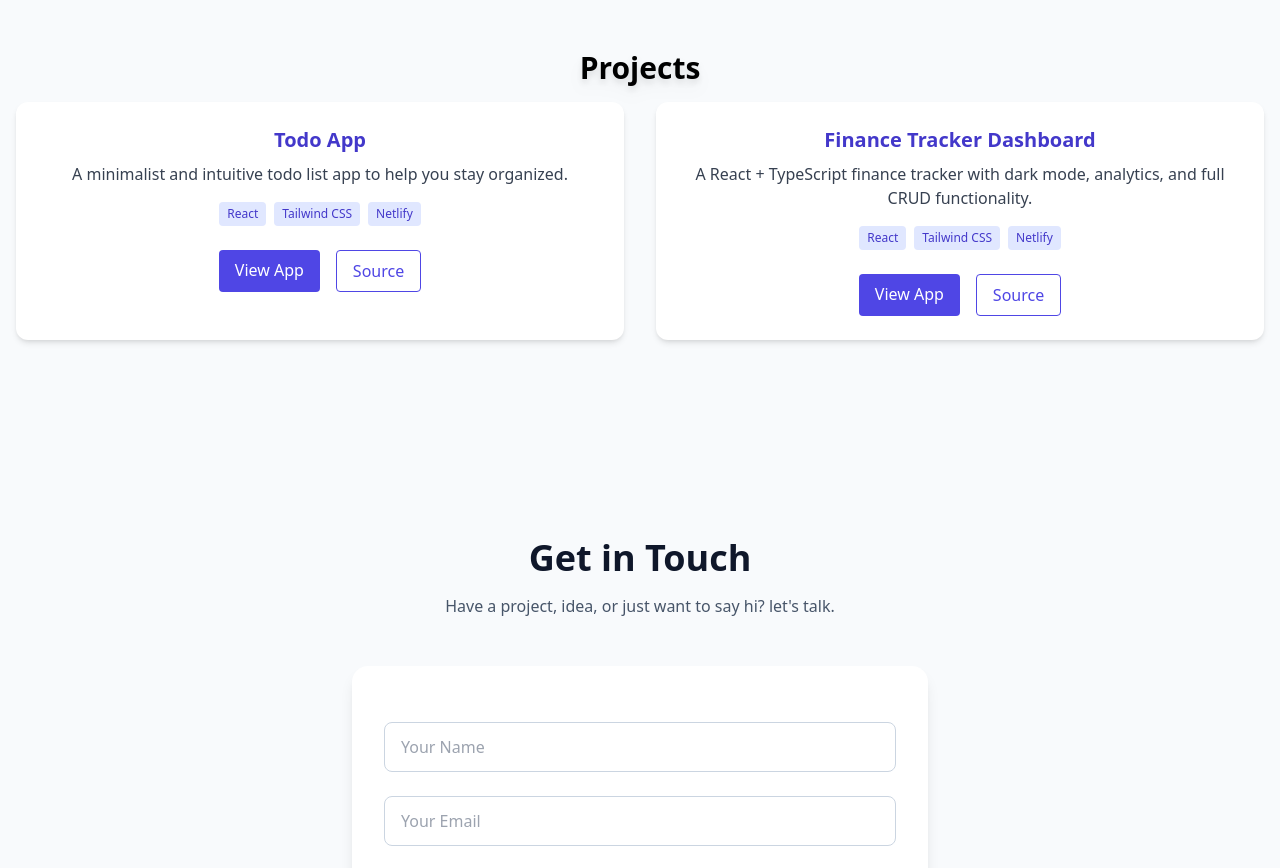
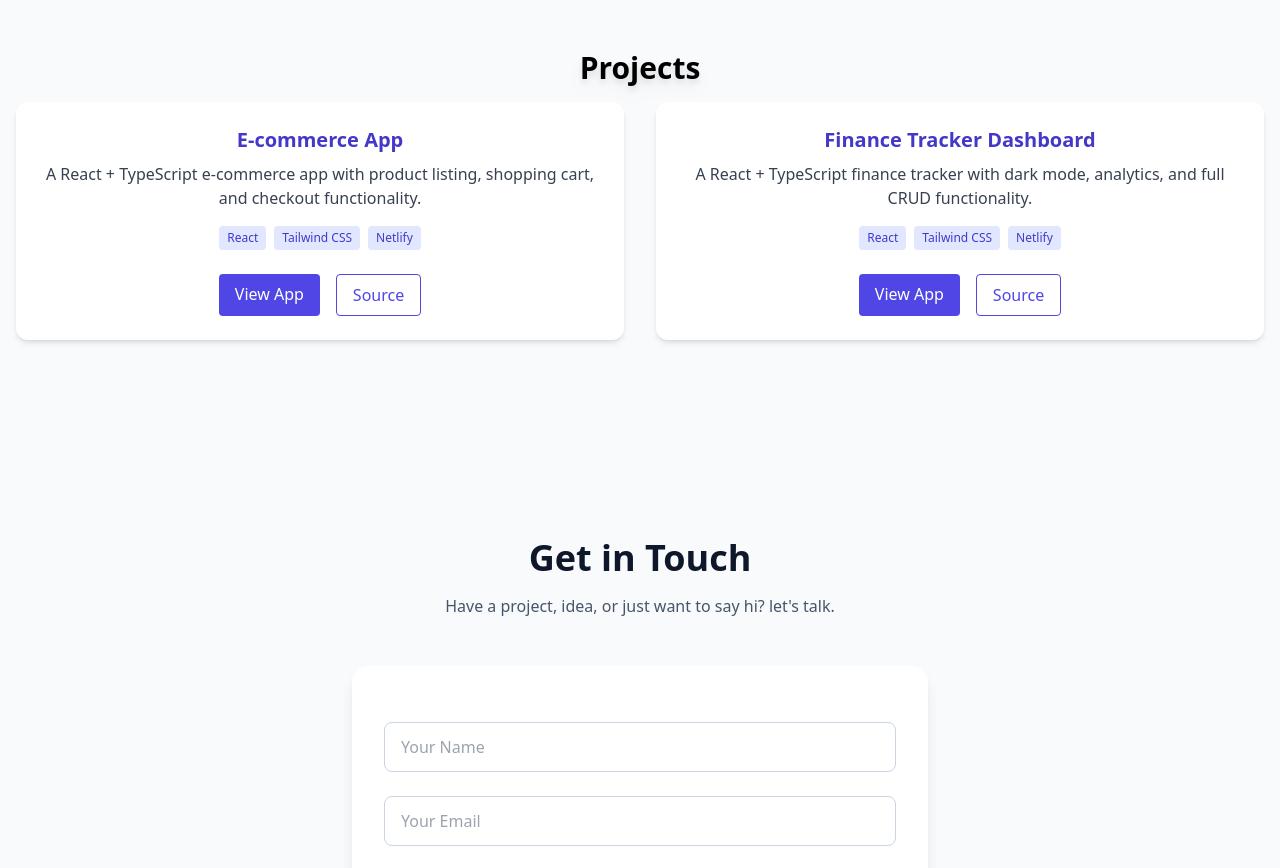
Before and after one commit to Hinda213/hindas-portfolio, a React (Vite) app: page / in a window 1280 px wide. Shown: the part 1980-2848 px from the top of the page. Built offline with nearby package versions, Linux system fonts and the light colour scheme.

Commit message:
added the e-commerce project

```diff
--- a/src/components/Projects.tsx
+++ b/src/components/Projects.tsx
@@ -2,12 +2,12 @@ import ProjectCard from "./ProjectCard";
 
 const projects = [
   {
-    title: "Todo App",
+    title: "E-commerce App",
     description:
-      "A minimalist and intuitive todo list app to help you stay organized.",
+      "A React + TypeScript e-commerce app with product listing, shopping cart, and checkout functionality.",
     tech: ["React", "Tailwind CSS", "Netlify"],
-    liveUrl: "https://todo-pro-hanuda.netlify.app/",
-    githubUrl: "https://github.com/Hinda213/todo-pro-hanuda",
+    liveUrl: "https://ecommerce-w-application.netlify.app/",
+    githubUrl: "https://github.com/Hinda213/e-commerce-app",
   },
   {
     title: "Finance Tracker Dashboard",
```
